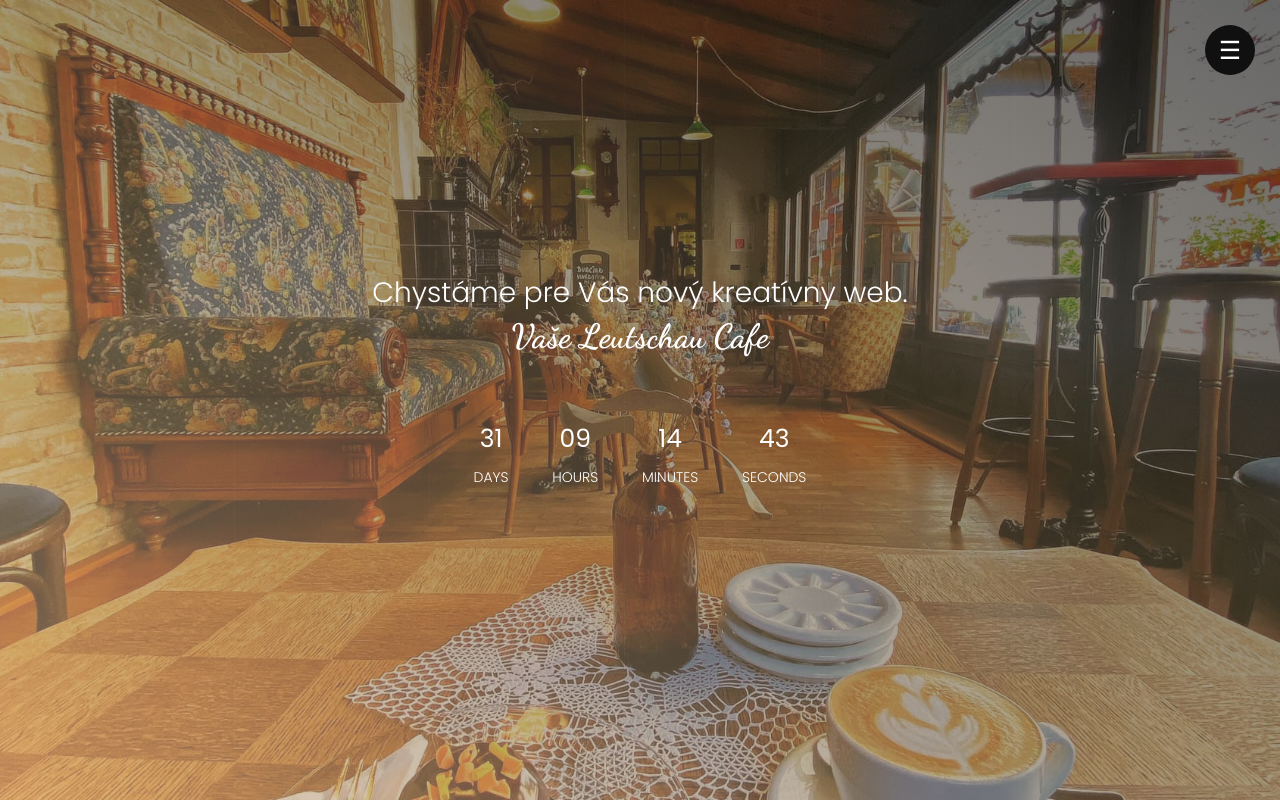
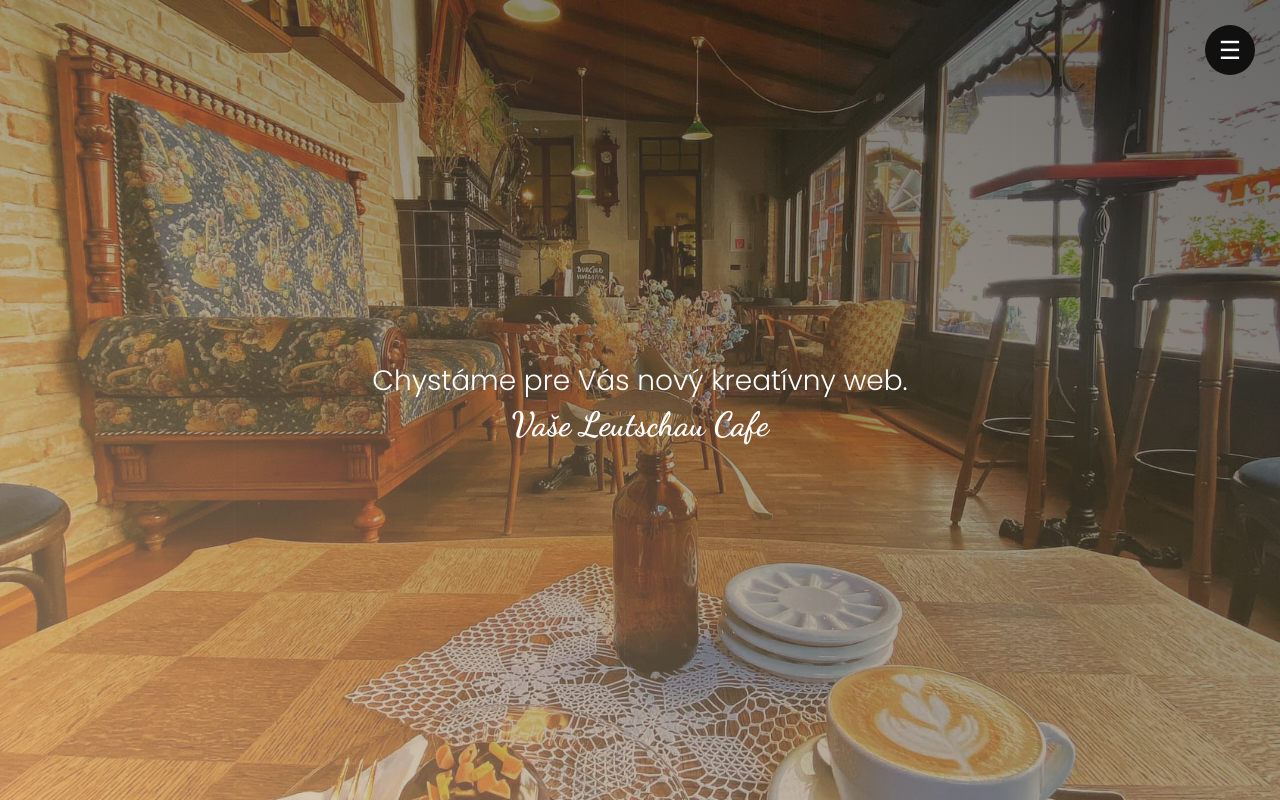
Before and after one commit to websolution4you/LeutschauCafeStartPage, a website: page index.html in a window 1280 px wide. Drawn offline with Linux system fonts and the light colour scheme.

Commit message:
casovac prec

```diff
--- a/index.html
+++ b/index.html
@@ -99,25 +99,6 @@ http://www.templatemo.com/tm-521-get-ready
                     <div class="col-md-12 col-sm-12">
                          <div class="home-info">
                               <h1>Chystáme pre Vás nový kreatívny web. <br><span class="handwriting">Vaše Leutschau Cafe</span></h1>
-                              <!-- You can change the date time in init.js file -->
-                              <ul class="countdown">
-                                   <li>
-                                        <span class="days">14</span>
-                                        <h3>Days</h3>
-                                   </li>
-                                   <li>
-                                        <span class="hours">10</span>
-                                        <h3>hours</h3>
-                                   </li>
-                                   <li>
-                                        <span class="minutes">15</span>
-                                        <h3>minutes</h3>
-                                   </li>
-                                   <li>
-                                        <span class="seconds">34</span>
-                                        <h3>seconds</h3>
-                                   </li>
-                              </ul>
                          </div>
                     </div>
 
```
